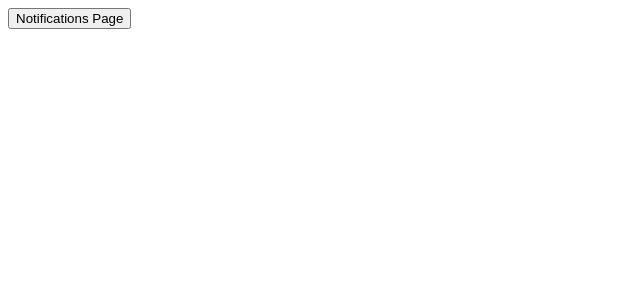
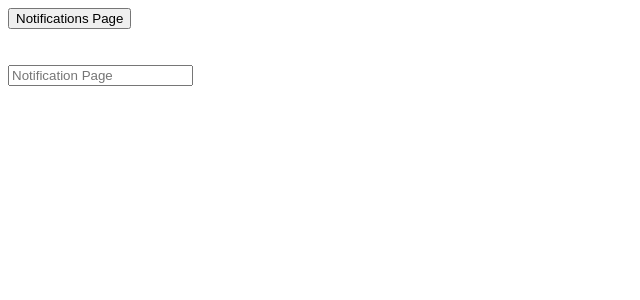
Before and after one commit to ideal6/Captain_Hook_Web, a Next.js app: page /notifications in a window 1280 px wide. Shown: the top 300 px of the page, without its empty margins (0-640 px from the left). Built offline with nearby package versions, Linux system fonts and the light colour scheme.

Commit message:
feat: Add Input component

```diff
--- a/components/atoms/button/index.tsx
+++ b/components/atoms/button/index.tsx
@@ -1,7 +1,7 @@
 import cn from 'classnames'
 
 interface ButtonProps {
-  type?: 'button' | 'submit'
+  type: 'button' | 'submit'
   text: string
   size: 'small' | 'normal' | 'big'
   fontSize: 'small' | 'normal' | 'big'
--- /dev/null
+++ b/components/atoms/input/index.tsx
@@ -0,0 +1,66 @@
+import cn from 'classnames'
+
+interface DataList {
+  id: string
+  options: Array<string>
+}
+
+interface InputProps {
+  type: 'email' | 'password' | 'radio' | 'checkbox' | 'search' | 'text' | 'url'
+  id: string
+  name: string
+  size: 'auth' | 'small' | 'normal' | 'big'
+  placeholder?: string | undefined
+  list?: DataList | undefined
+}
+
+const inputSize = {
+  auth: 'w-360 h-50',
+  small: 'w-60 h-10',
+  normal: 'w-360 h-10',
+  big: 'w-480 h-10',
+}
+
+const Input: React.FC<InputProps> = ({
+  type,
+  id,
+  name,
+  placeholder,
+  list,
+  size,
+}) => {
+  return (
+    <>
+      <input
+        type={type}
+        id={id}
+        name={name}
+        placeholder={placeholder}
+        list={list?.id}
+        className={cn(
+          'rounded',
+          'pl-3',
+          'pr-2',
+          'text-base',
+          'text-gray-300',
+          'border',
+          'border-gray-300',
+          'focus:outline-none',
+          'focus:border-opacity-0',
+          'focus:ring-2',
+          'focus:ring-primary',
+          inputSize[size]
+        )}
+      />
+      {list && (
+        <datalist id={list.id}>
+          {list.options.map((option, idx) => {
+            return <option value={option} key={idx}></option>
+          })}
+        </datalist>
+      )}
+    </>
+  )
+}
+
+export default Input
--- a/pages/notifications/index.tsx
+++ b/pages/notifications/index.tsx
@@ -1,5 +1,6 @@
 import Head from 'next/head'
 import Button from '../../components/atoms/button'
+import Input from '../../components/atoms/input'
 
 const Notifications: React.FC = () => {
   return (
@@ -15,6 +16,17 @@ const Notifications: React.FC = () => {
         fontColor="white"
         backgroundColor="primary"
       ></Button>
+      <br />
+      <br />
+      <br />
+      <Input
+        type="email"
+        id="noti_email"
+        name="noti_name"
+        placeholder={'Notification Page'}
+        list={{ id: 'Hello', options: ['hello', 'world', 'kkul'] }}
+        size="normal"
+      ></Input>
     </div>
   )
 }
```
Also changed, not shown: tailwind.config.js (+8 -5 lines).
